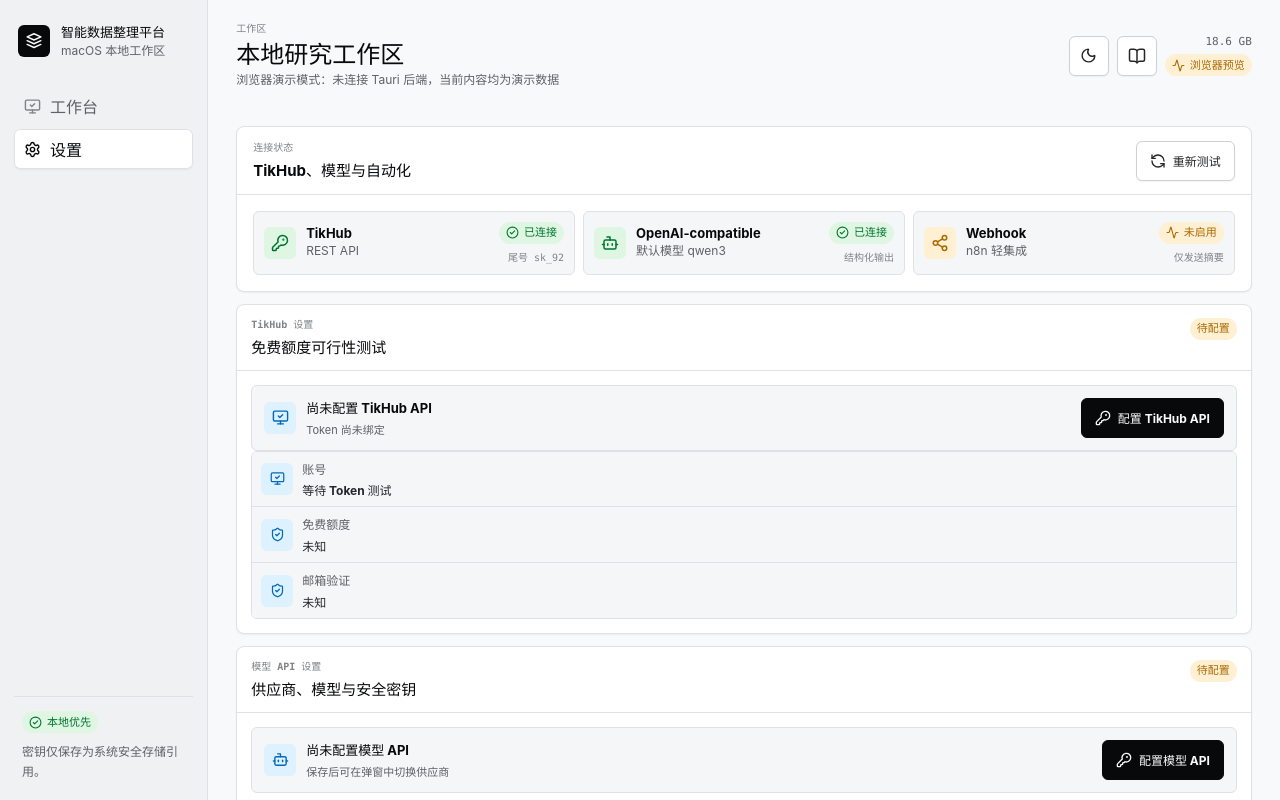
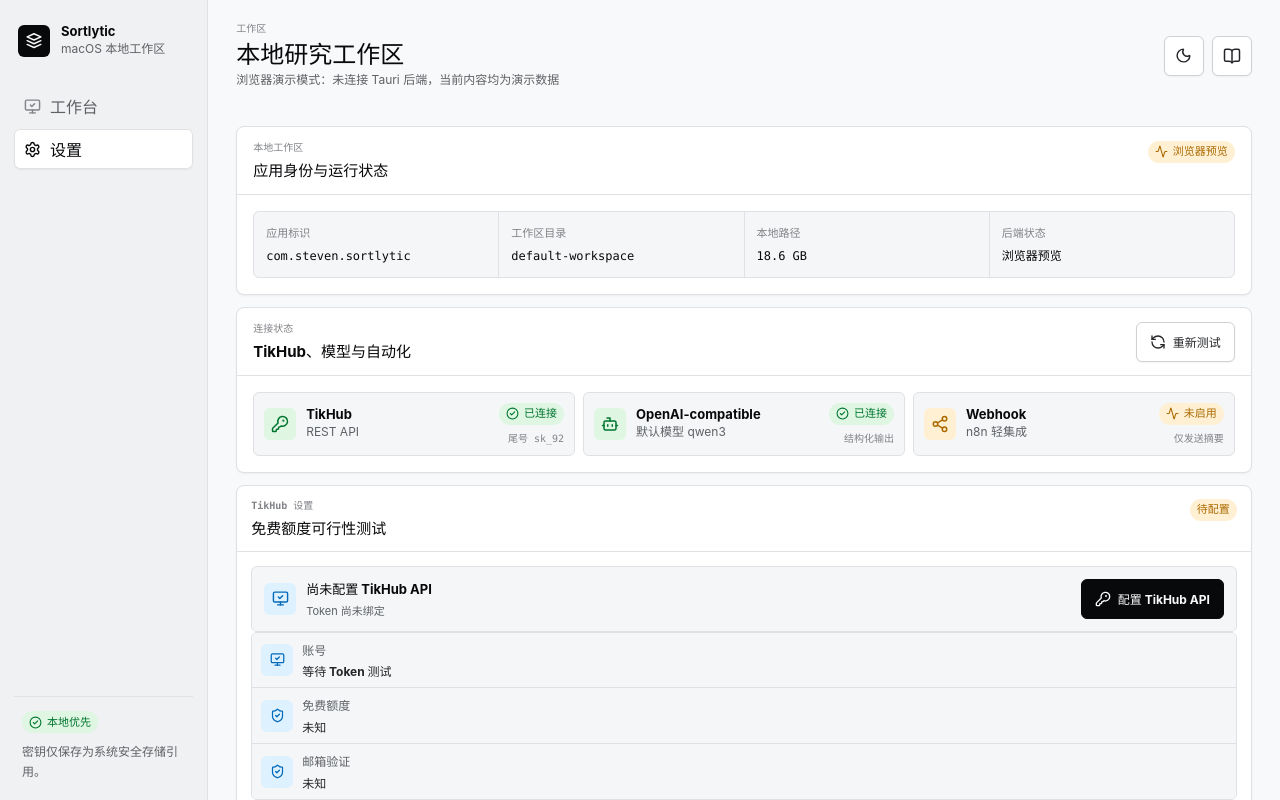
Before and after one commit to ljiulong/sortlytic, a React (Vite) app in the folder apps/macos/: page / in a window 1280 px wide. Both pictures are taken after a click on the button "设置". Shown: the top 800 px of the page. Built offline with nearby package versions, Linux system fonts and the light colour scheme.

Commit message:
chore: rename app shell to Sortlytic

```diff
--- a/apps/macos/src-tauri/tauri.conf.json
+++ b/apps/macos/src-tauri/tauri.conf.json
@@ -1,8 +1,8 @@
 {
   "$schema": "../node_modules/@tauri-apps/cli/config.schema.json",
-  "productName": "智能数据整理平台",
+  "productName": "Sortlytic",
   "version": "0.1.4",
-  "identifier": "com.steven.smart-data-workbench",
+  "identifier": "com.steven.sortlytic",
   "build": {
     "frontendDist": "../dist",
     "devUrl": "http://localhost:5173",
@@ -12,7 +12,7 @@
   "app": {
     "windows": [
       {
-        "title": "智能数据整理平台",
+        "title": "Sortlytic",
         "width": 1440,
         "height": 900,
         "minWidth": 1120,
--- a/apps/macos/src/App.css
+++ b/apps/macos/src/App.css
@@ -336,6 +336,38 @@ button:disabled:active {
 .topbar > div:first-child,
 .plan-header > div {
   min-width: 0;
+}
+.workspace-detail-grid {
+  display: grid;
+  grid-template-columns: repeat(4, minmax(0, 1fr));
+  gap: 1px;
+  overflow: hidden;
+  margin: 0;
+  background: var(--border-subtle);
+  border: 1px solid var(--border-subtle);
+  border-radius: var(--radius-md);
+}
+.workspace-detail-grid > div {
+  display: grid;
+  gap: 7px;
+  min-width: 0;
+  padding: 12px;
+  background: var(--surface-raised);
+}
+.workspace-detail-grid dt {
+  color: var(--text-faint);
+  font-size: 11px;
+  font-weight: 650;
+}
+.workspace-detail-grid dd {
+  min-width: 0;
+  margin: 0;
+  overflow-wrap: anywhere;
+  color: var(--text-strong);
+  font-family: ui-monospace, "SFMono-Regular", Menlo, Monaco, Consolas, monospace;
+  font-size: 12px;
+  line-height: 1.5;
+  font-variant-numeric: tabular-nums;
 }
 .connection-grid {
   display: grid;
@@ -768,6 +800,16 @@ tbody tr:focus-visible {
   outline: 2px solid var(--focus);
   outline-offset: 2px;
 }
+@media (max-width: 760px) {
+  .workspace-detail-grid {
+    grid-template-columns: repeat(2, minmax(0, 1fr));
+  }
+}
+@media (max-width: 520px) {
+  .workspace-detail-grid {
+    grid-template-columns: 1fr;
+  }
+}
 @media (hover: hover) {
   .nav-item:hover,
   .ghost-button:hover,
--- a/apps/macos/src/App.tsx
+++ b/apps/macos/src/App.tsx
@@ -65,6 +65,8 @@ const navItems = [
   { key: 'overview', label: '工作台', icon: MonitorCheck },
   { key: 'settings', label: '设置', icon: Settings },
 ] satisfies Array<{ key: NavKey; label: string; icon: typeof MonitorCheck }>
+const appIdentifier = 'com.steven.sortlytic'
+const defaultWorkspaceDirectory = 'default-workspace'
 const connectionIcons = {
   key: KeyRound,
   bot: Bot,
@@ -91,7 +93,7 @@ function Workbench() {
             <AppLogo />
           </div>
           <div>
-            <p className="brand-name">智能数据整理平台</p>
+            <p className="brand-name">Sortlytic</p>
             <p className="brand-subtitle">macOS 本地工作区</p>
           </div>
         </div>
@@ -131,6 +133,10 @@ function Workbench() {
         ) : activeNav === 'settings' ? (
           <section className="main-grid" aria-label="连接与本地设置">
             <div className="main-column">
+              <LocalWorkspacePanel
+                health={data.workspace.health}
+                storage={data.workspace.storage}
+              />
               <ConnectionStrip
                 connections={data.connections}
                 isBusy={backend.isBusy}
@@ -228,15 +234,47 @@ function TopBar({
         >
           <BookOpen size={18} aria-hidden="true" />
         </button>
-        <div className="workspace-meta" aria-label="当前工作区状态">
-          <span>{workspace.storage}</span>
-          <StatusPill
-            tone={isInitializing ? 'info' : workspace.health === '浏览器预览' ? 'warning' : 'success'}
-            label={workspace.health}
-          />
-        </div>
       </div>
     </header>
+  )
+}
+function LocalWorkspacePanel({
+  health,
+  storage,
+}: {
+  health: string
+  storage: string
+}) {
+  const healthTone = health === '浏览器预览' ? 'warning' : 'success'
+
+  return (
+    <section className="glass-panel local-workspace-panel" aria-label="本地工作区">
+      <div className="section-heading">
+        <div>
+          <p className="eyebrow">本地工作区</p>
+          <h2>应用身份与运行状态</h2>
+        </div>
+        <StatusPill tone={healthTone} label={health} />
+      </div>
+      <dl className="workspace-detail-grid">
+        <div>
+          <dt>应用标识</dt>
+          <dd>{appIdentifier}</dd>
+        </div>
+        <div>
+          <dt>工作区目录</dt>
+          <dd>{defaultWorkspaceDirectory}</dd>
+        </div>
+        <div>
+          <dt>本地路径</dt>
+          <dd>{storage}</dd>
+        </div>
+        <div>
+          <dt>后端状态</dt>
+          <dd>{health}</dd>
+        </div>
+      </dl>
+    </section>
   )
 }
 function MetricCard({
```
